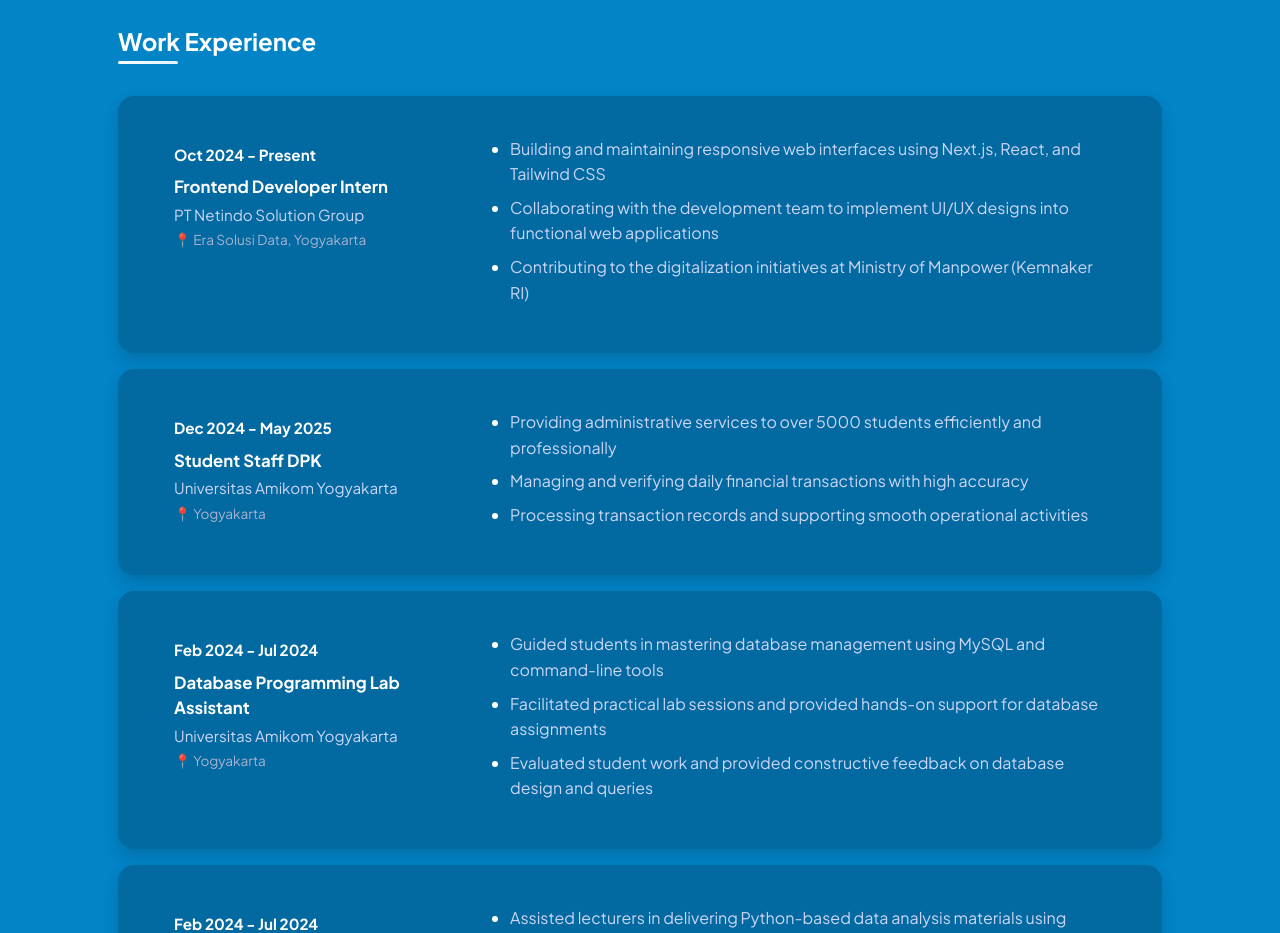
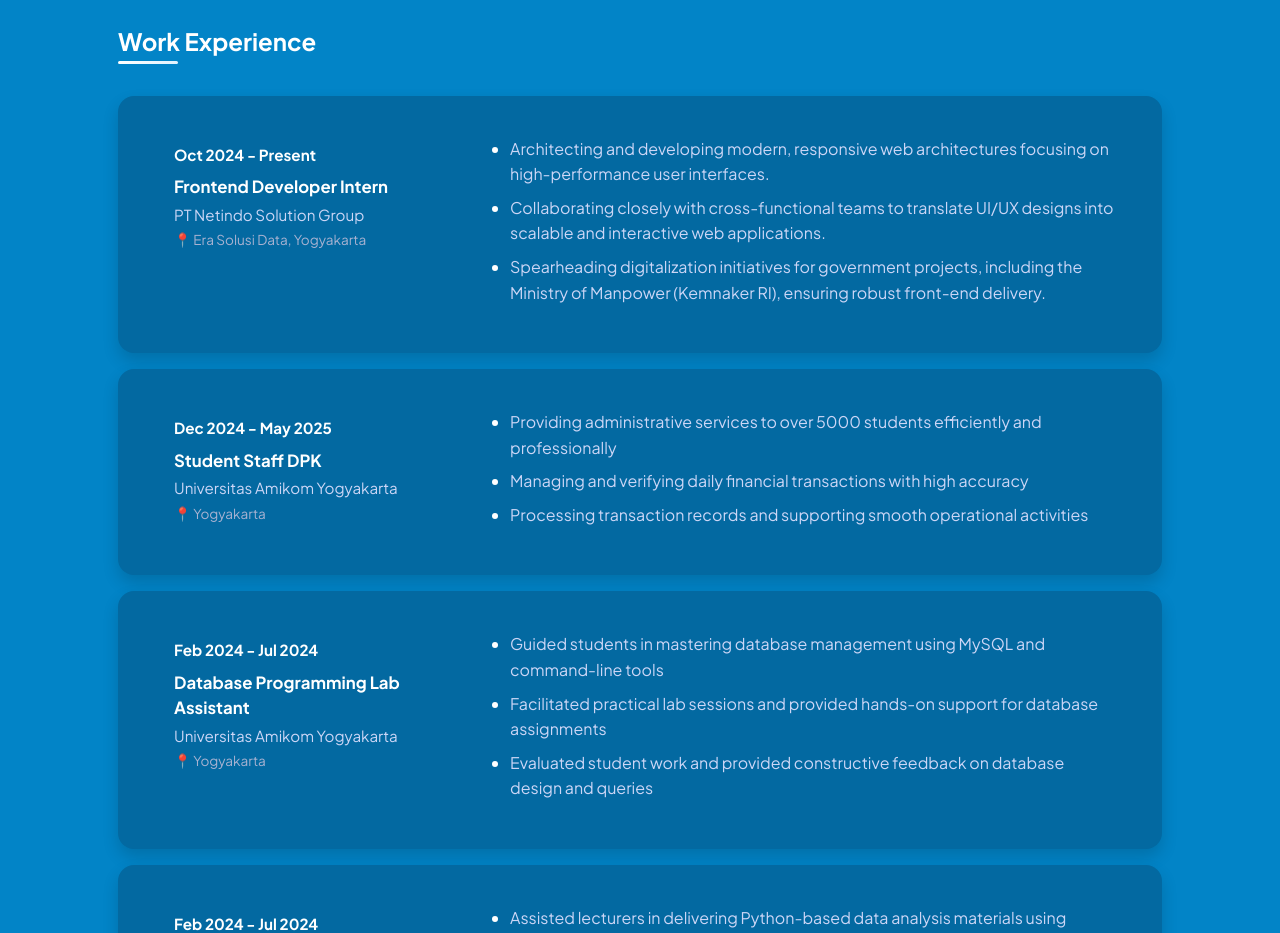
Before and after one commit to selvidebianita/Portofolio_Vue, a Vue app: page /resume in a window 1280 px wide. Shown: the part 920-1853 px from the top of the page. Built offline with nearby package versions, Linux system fonts and the light colour scheme.

Commit message:
update frontend developer intern description to be broader and more professional

```diff
--- a/src/components/Resume/Experience.vue
+++ b/src/components/Resume/Experience.vue
@@ -9,9 +9,9 @@
           company: "PT Netindo Solution Group",
           location: "Era Solusi Data, Yogyakarta",
           description: [
-            "Building and maintaining responsive web interfaces using Next.js, React, and Tailwind CSS",
-            "Collaborating with the development team to implement UI/UX designs into functional web applications",
-            "Contributing to the digitalization initiatives at Ministry of Manpower (Kemnaker RI)",
+            "Architecting and developing modern, responsive web architectures focusing on high-performance user interfaces.",
+            "Collaborating closely with cross-functional teams to translate UI/UX designs into scalable and interactive web applications.",
+            "Spearheading digitalization initiatives for government projects, including the Ministry of Manpower (Kemnaker RI), ensuring robust front-end delivery.",
           ]
         },
         {
```
